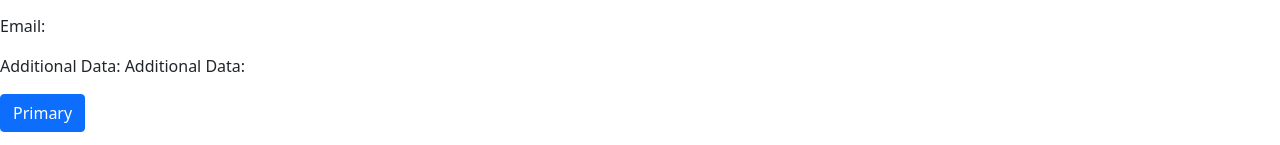
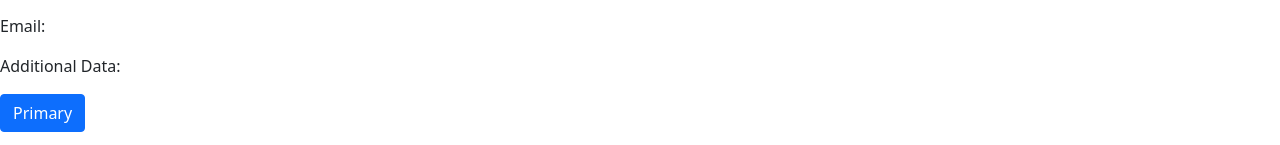
Before and after one commit to poksheh/web-app-boilerplate, a plain HTML site: page index.html in a window 1280 px wide. Shown: the part 184-329 px from the top of the page. Drawn offline with nearby package versions, Linux system fonts and the light colour scheme.

Commit message:
Update version 0.0.1

```diff
--- a/index.html
+++ b/index.html
@@ -44,7 +44,6 @@
    </p>
    <p>
     <span>Additional Data: </span><span id="add"></span>
-    <span>Additional Data: </span><span id="add"></span>
 </p>
 </div>
 
```
